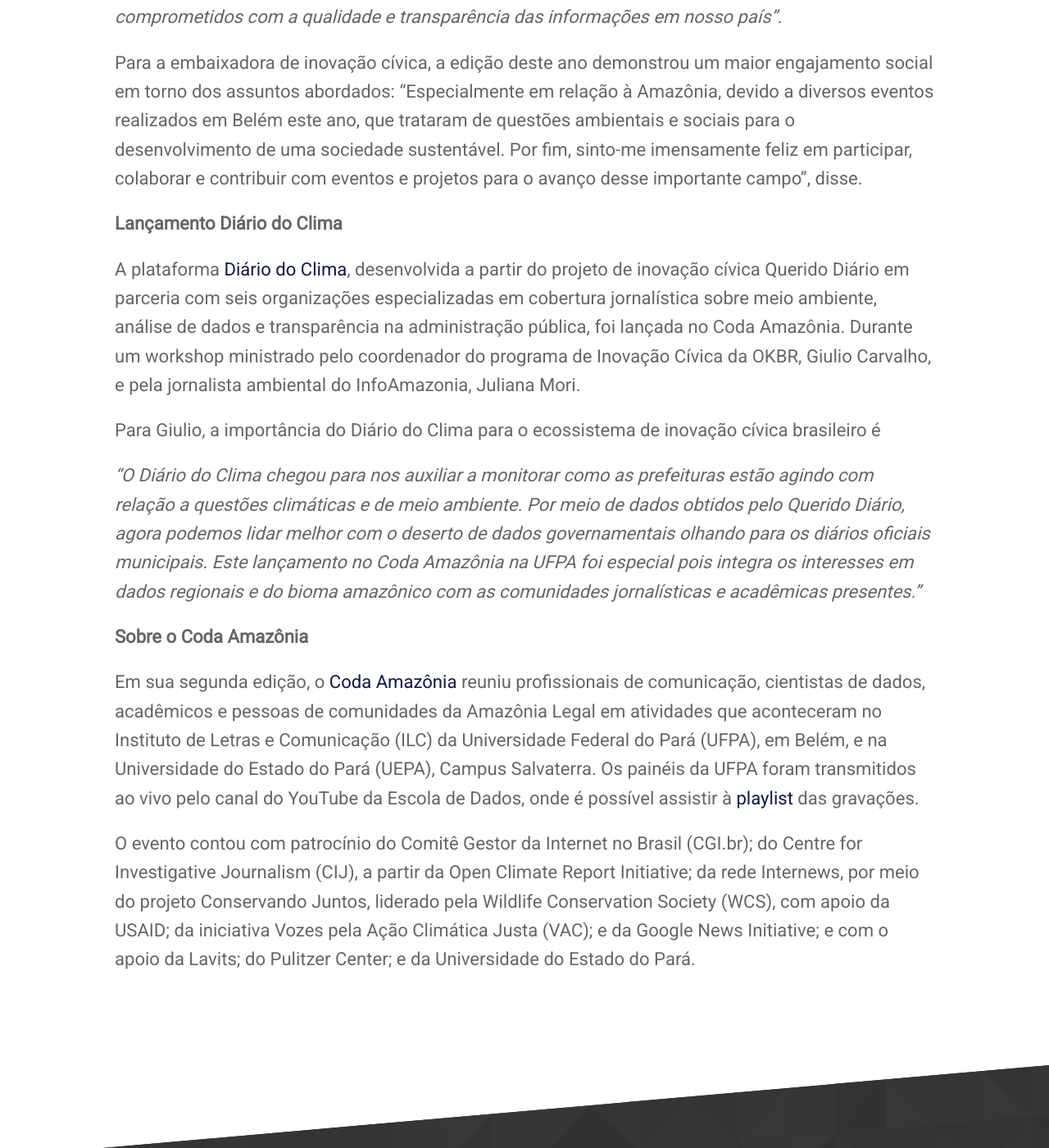
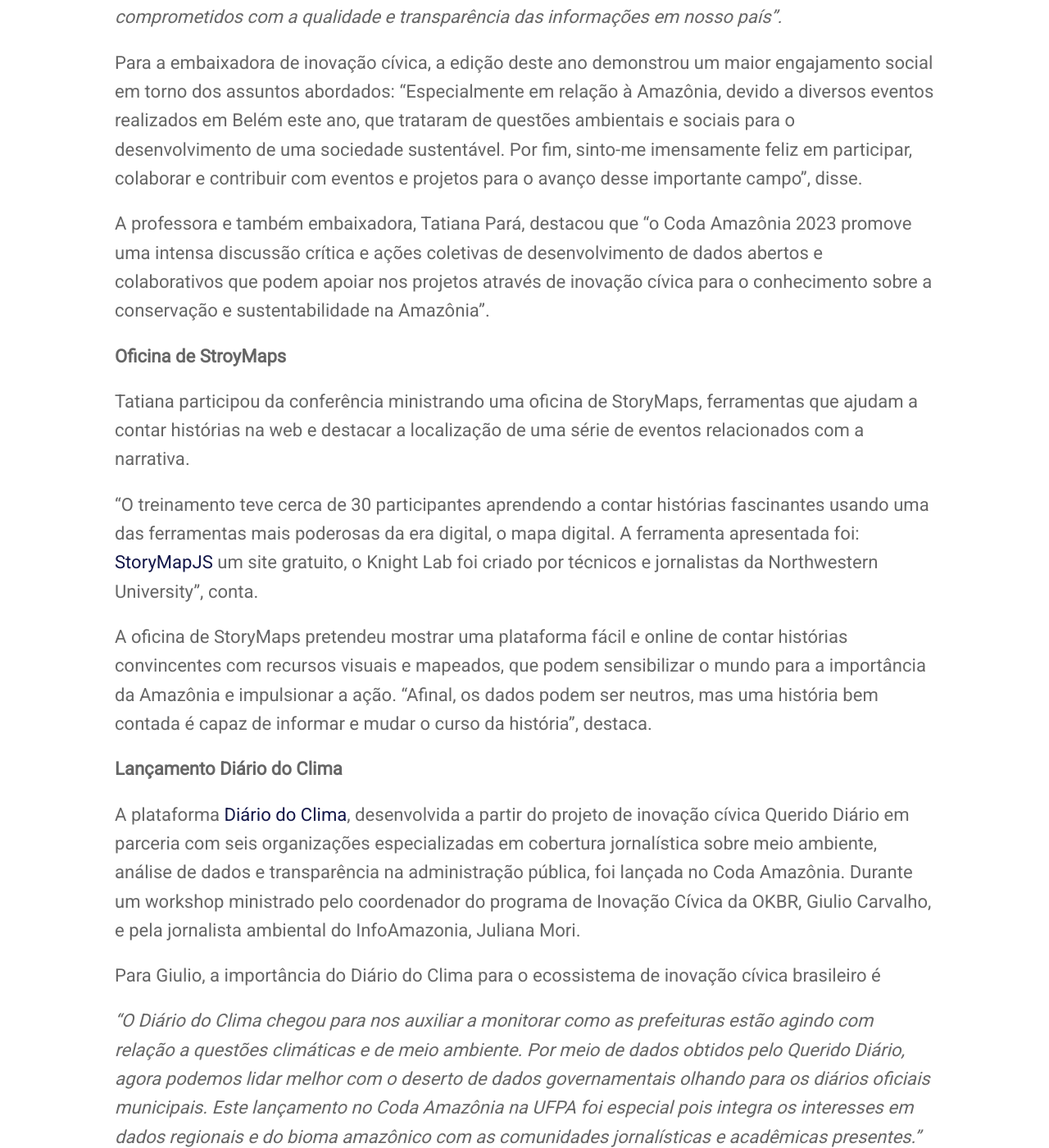
Before and after one commit to okfn-brasil/embaixadoras, a Jekyll site: the page built from _posts/2023-09-15-embaixadoras-codaAM.md, in a window 1280 px wide and 1400 px high, scrolled down 1826 px. Shown: the whole window at 82% size. Built offline with Jekyll 4.4.1, drawn with Linux system fonts in a browser that asks for light colours; nearby versions of some CDN libraries.

Commit message:
Atualiza post CodaAM

```diff
--- a/_posts/2023-09-15-embaixadoras-codaAM.md
+++ b/_posts/2023-09-15-embaixadoras-codaAM.md
@@ -17,6 +17,15 @@
 
 Para a embaixadora de inovação cívica, a edição deste ano demonstrou um maior engajamento social em torno dos assuntos abordados: “Especialmente em relação à Amazônia, devido a diversos eventos realizados em Belém este ano, que trataram de questões ambientais e sociais para o desenvolvimento de uma sociedade sustentável. Por fim, sinto-me imensamente feliz em participar, colaborar e contribuir com eventos e projetos para o avanço desse importante campo”, disse.
 
+A professora e também embaixadora, Tatiana Pará, destacou que “o Coda Amazônia 2023 promove uma intensa discussão crítica e ações coletivas de desenvolvimento de dados abertos e colaborativos que podem apoiar nos projetos através de inovação cívica para o conhecimento sobre a conservação e sustentabilidade na Amazônia”.
+
+**Oficina de StroyMaps**
+
+Tatiana participou da conferência ministrando uma oficina de StoryMaps, ferramentas que ajudam a contar histórias na web e destacar a localização de uma série de eventos relacionados com a narrativa.
+
+“O treinamento teve cerca de 30 participantes aprendendo a contar histórias fascinantes usando uma das ferramentas mais poderosas da era digital, o mapa digital. A ferramenta apresentada foi: [StoryMapJS](https://storymap.knightlab.com/) um site gratuito, o Knight Lab foi criado por técnicos e jornalistas da Northwestern University”, conta.
+
+A oficina de StoryMaps pretendeu mostrar uma plataforma fácil e online de contar histórias convincentes com recursos visuais e mapeados, que podem sensibilizar o mundo para a importância da Amazônia e impulsionar a ação. “Afinal, os dados podem ser neutros, mas uma história bem contada é capaz de informar e mudar o curso da história”, destaca.
 
 **Lançamento Diário do Clima**
 
```
